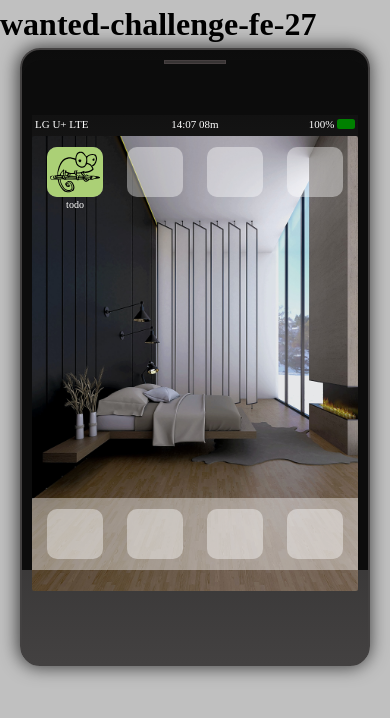
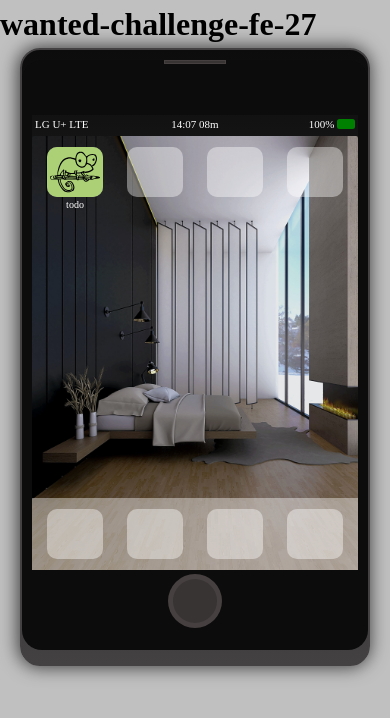
Before and after one commit to jeongbaebang/project-smartphone-react, a React (Vite) app: page / in a window 390 px wide. Shown: the top 718 px of the page. Built offline with nearby package versions, Linux system fonts and the light colour scheme.

Commit message:
add: 모바일 하단 컴포넌트 추가

```diff
--- a/src/App.tsx
+++ b/src/App.tsx
@@ -1,3 +1,4 @@
+import Footer from './components/Footer';
 import Header from './components/Header';
 import Layout from './components/Layout';
 import Screen from './components/Screen';
@@ -9,6 +10,7 @@ function App() {
       <Layout>
         <Header />
         <Screen />
+        <Footer />
       </Layout>
     </>
   );
--- /dev/null
+++ b/src/components/Footer/index.tsx
@@ -0,0 +1,28 @@
+import styled from 'styled-components';
+
+const Footer = () => {
+  return (
+    <Container>
+      <HomeButton />
+    </Container>
+  );
+};
+
+const Container = styled.div`
+  height: 80px;
+  padding: 4px;
+  border-radius: 0px 0px 20px 20px;
+  background-color: rgba(12, 12, 12, 1);
+`;
+
+const HomeButton = styled.div`
+  width: 3.355rem;
+  height: 3.355rem;
+  margin: 0 auto;
+  border: 5px solid #5a505270;
+  border-radius: 100%;
+  background-color: #383434;
+  cursor: pointer;
+`;
+
+export default Footer;
--- a/src/components/Screen/Main.tsx
+++ b/src/components/Screen/Main.tsx
@@ -30,7 +30,7 @@ const Container = styled.div`
   height: 100%;
   border-radius: 2px;
   background-size: cover;
-  background-image: url('./public/images/bg00.jpg');
+  background-image: url('/images/bg00.jpg');
 `;
 
 const AppListContainer = styled.div`
```
